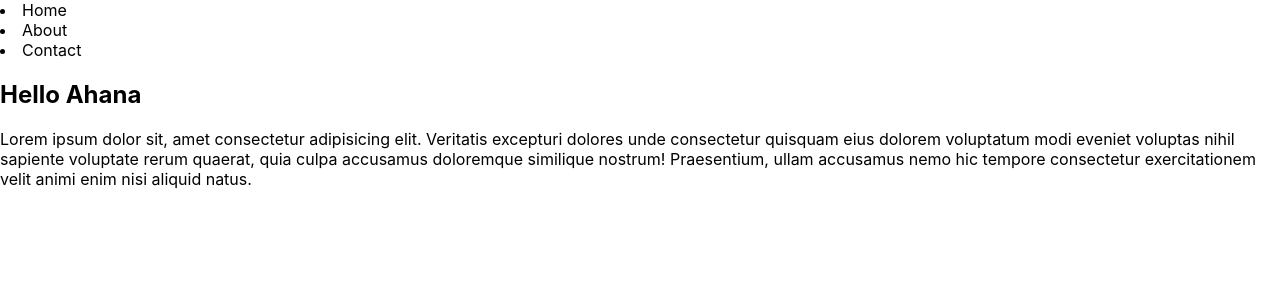
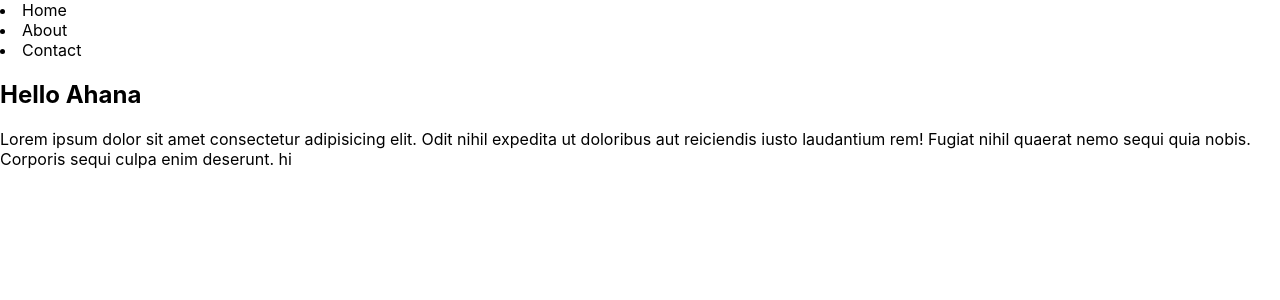
Before and after one commit to Ahana-Nandi-Tultul/TextUtils_in_React, a React (Create React App) app: page / in a window 1280 px wide. Shown: the top 300 px of the page. Built offline with nearby package versions, Linux system fonts and the light colour scheme.

Commit message:
change lorem to hi

```diff
--- a/src/App.js
+++ b/src/App.js
@@ -11,12 +11,9 @@ function App() {
         <li>Contact</li>
         <div className="container">
           <h1>Hello {name}</h1>
-          Lorem ipsum dolor sit, amet consectetur adipisicing elit. Veritatis
-          excepturi dolores unde consectetur quisquam eius dolorem voluptatum
-          modi eveniet voluptas nihil sapiente voluptate rerum quaerat, quia
-          culpa accusamus doloremque similique nostrum! Praesentium, ullam
-          accusamus nemo hic tempore consectetur exercitationem velit animi enim
-          nisi aliquid natus.
+          <p>Lorem ipsum dolor sit amet consectetur adipisicing elit. Odit nihil expedita ut doloribus aut reiciendis iusto laudantium rem! Fugiat nihil quaerat nemo sequi quia nobis. Corporis sequi culpa enim deserunt.
+            hi
+          </p>
         </div>
       </nav>
     </>
```
